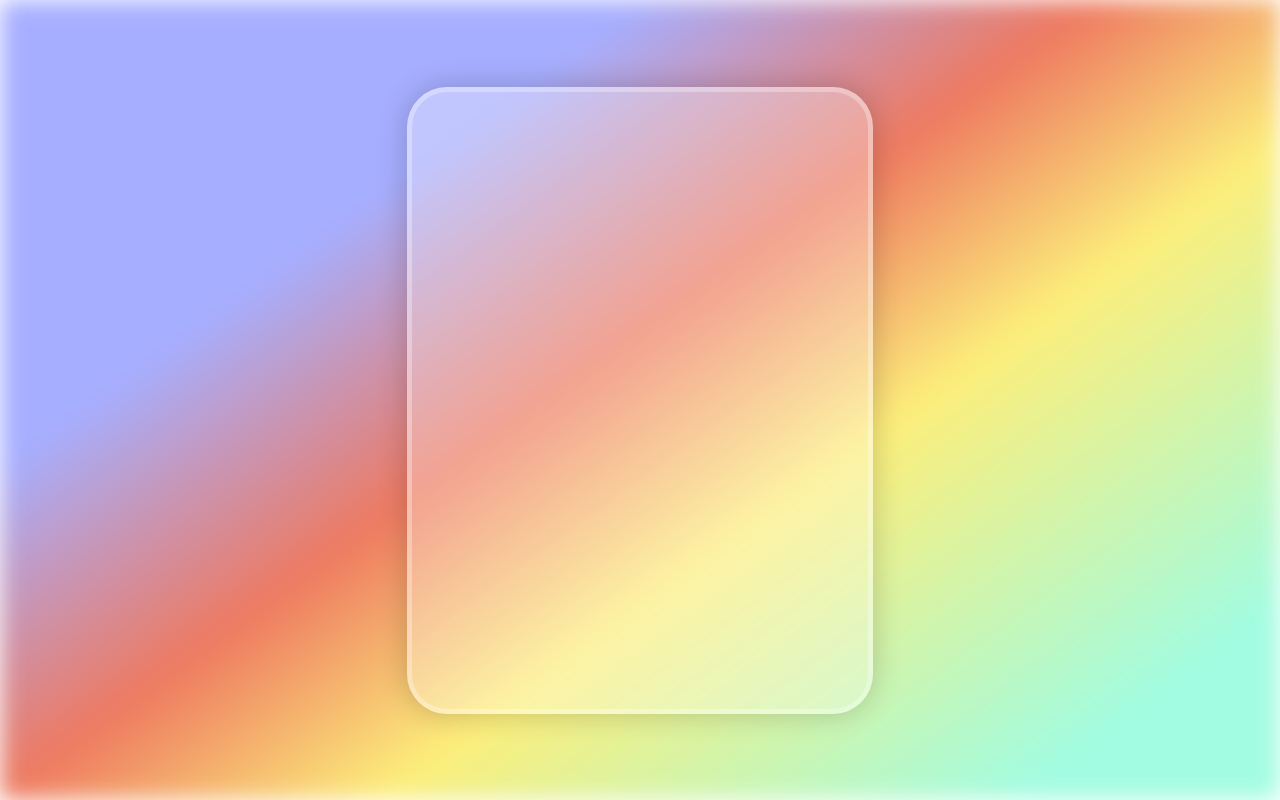
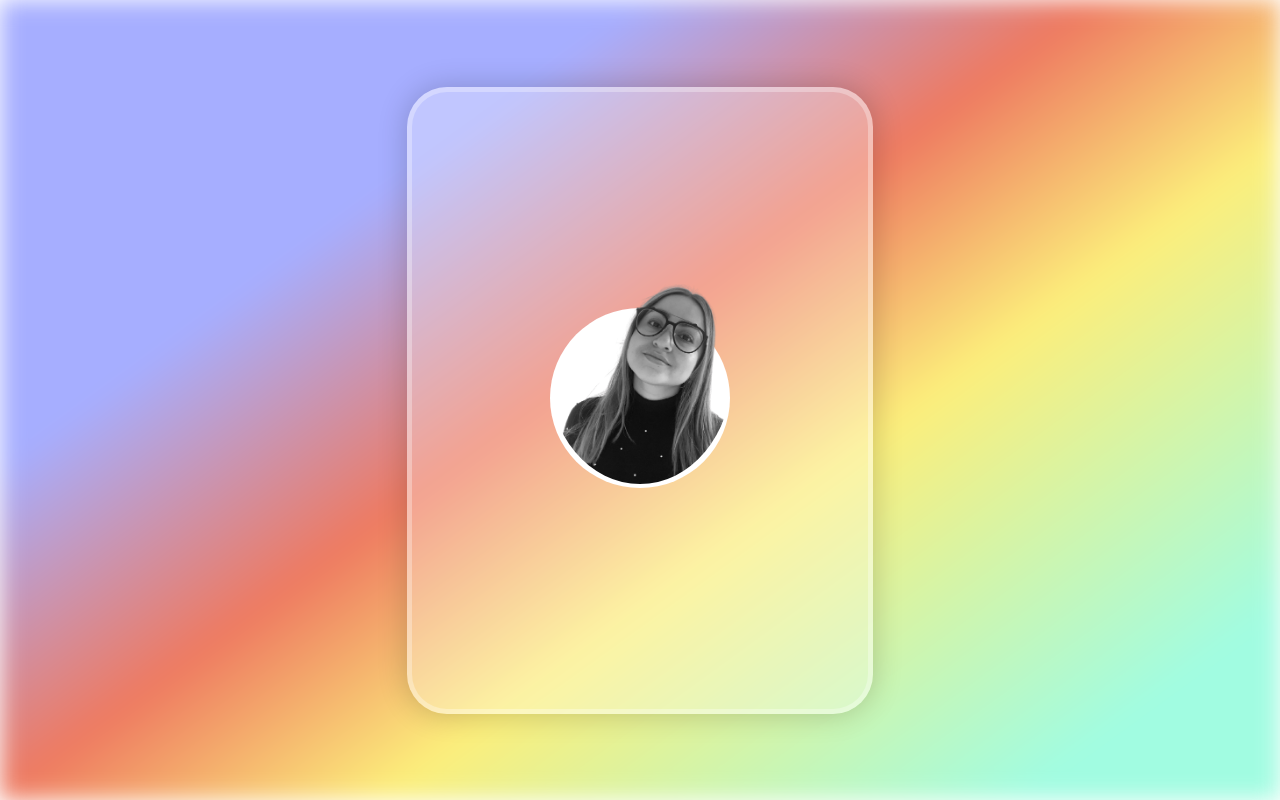
Before and after one commit to Lariicsa/mrslp, a plain HTML site: page index.html in a window 1280 px wide. Drawn offline with Linux system fonts and the light colour scheme.

Commit message:
Set pic in avatar

```diff
--- a/global.scss
+++ b/global.scss
@@ -83,9 +83,33 @@ select {
   border-radius: 4rem;
   box-shadow: 0 0 3rem 0 rgba(0, 0, 0, 0.2);
   display: flex;
+  justify-content: center;
+  align-items: center;
   margin: auto;
   height: 62.7rem;
   width: 46.6rem;
   position: relative;
   z-index: 1;
+
+  &__avatar {
+    background-color: $snow;
+    border-radius: 100%;
+    display: flex;
+    margin: auto;
+    height: 18rem;
+    width: 18rem;
+    position: relative;
+    &-pic {
+      background-image: url("./assets/mrs-pic.png");
+      background-repeat: no-repeat;
+      background-size: 110%;
+      background-position: center;
+      clip-path: ellipse(9.2rem 11rem at 9rem 9rem);
+      position: absolute;
+      top: -2.4rem;
+      left: 0;
+      height: 20rem;
+      width: 20rem;
+    }
+  }
 }
--- a/index.html
+++ b/index.html
@@ -12,7 +12,9 @@
       <div class="card">
         <div class="card__main">
           <div class="card__top">
-            <div class="card__avatar"></div>
+            <div class="card__avatar">
+              <div class="card__avatar-pic"></div>
+            </div>
             <div class="card__title"></div>
             <div class="card__subtitle"></div>
             <p class="card__abstract"></p>
```
Also changed, not shown: index.css, 2 other files.
